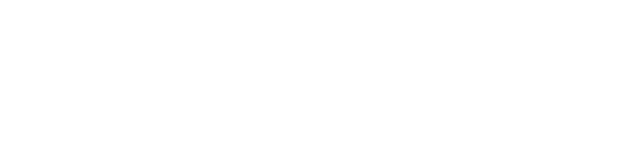
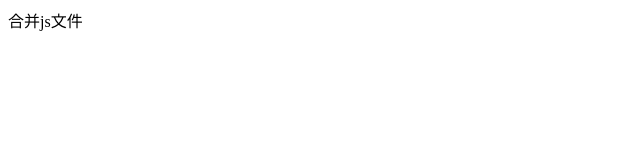
Before and after one commit to yaochuxia/grunt-demo, a website: page index.html in a window 1280 px wide. Shown: the whole page, without its empty margins (0-640 px from the left). Drawn offline with Linux system fonts and the light colour scheme.

Commit message:
添加README.md

```diff
--- a/index.html
+++ b/index.html
@@ -6,6 +6,6 @@
 	<script type="text/javascript" src="build/b.min.js"></script>
 </head>
 <body>
-
+	<div class="test">合并js文件</div>
 </body>
 </html>
--- a/package.json
+++ b/package.json
@@ -6,7 +6,7 @@
     "type": "git",
     "url": "https://github.com/JSLite/JSLite.git"
   },
-  "author": "kenny wang <398188662@qq.com> (http://JSLite.io)",
+  "author": "yaochuxiagithub <675993729@qq.com>",
   "devDependencies": {
     "grunt": "^0.4.5",
     "grunt-contrib-uglify": "^0.8.0",
```
Also changed, not shown: README.md.
